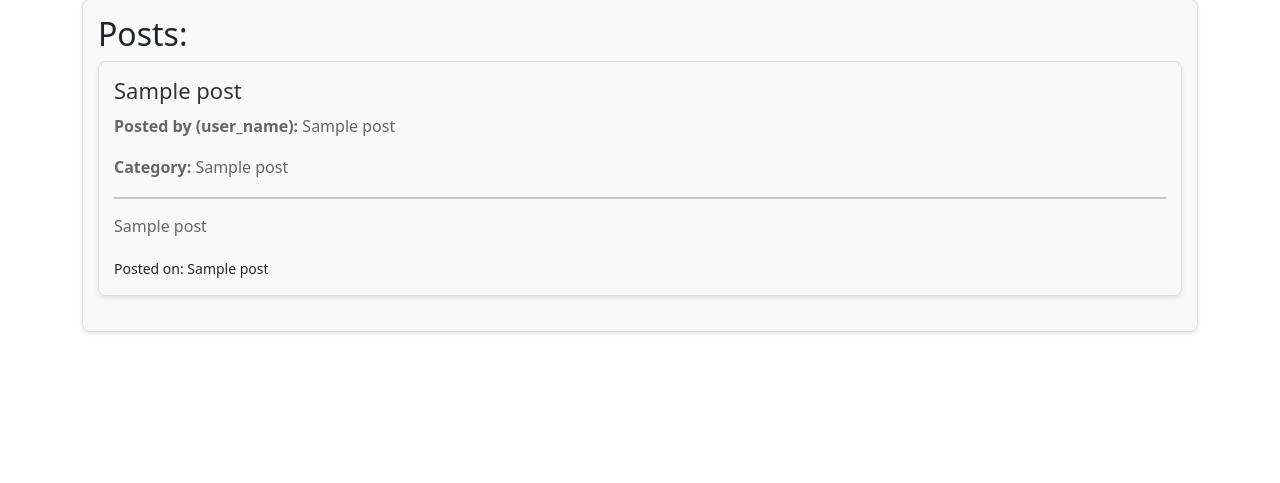
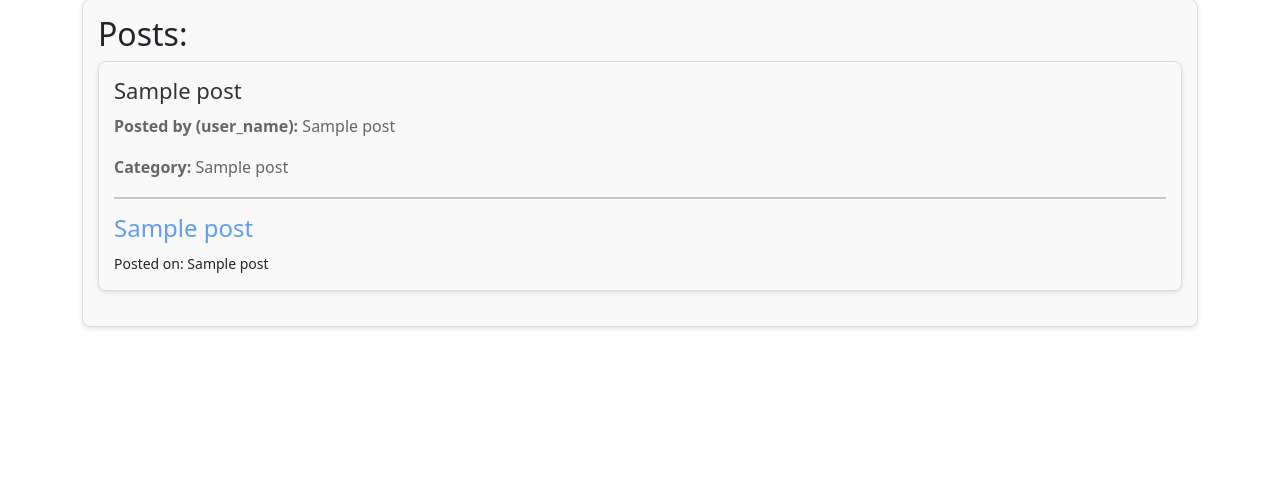
Before and after one commit to s-faiq-haider-n/GIKOKO, a Flask app: page /fetch_gPosts in a window 1280 px wide. Shown: the part 135-618 px from the top of the page. Run offline with Flask 3, Linux system fonts and the light colour scheme; the visitor is signed in with stand-in values (Sample User, id 1); a database or web service that is not in the repository returns one stand-in record (values such as "Sample title"); some libraries are stand-ins or nearby versions.

```diff
--- a/static/posts_fetched.css
+++ b/static/posts_fetched.css
@@ -126,3 +126,8 @@
     color: #444;
     font-size: 18px;
 }
+
+/* Define a CSS rule to target h4 elements with a specific class */
+h4.custom-heading {
+    color: #5e9dfc;
+}
--- a/templates/Homepage.html
+++ b/templates/Homepage.html
@@ -151,7 +151,6 @@
                         <div class="mb-3">
                             <label for="gender" class="form-label">Gender:</label>
                             <select id="gender" name="genderInput" class="form-select">
-                                <option value="Other">Other</option>
                                 <option value="Male">Male</option>
                                 <option value="Female">Female</option>
                                 <!-- <option value="Non-Binary">Non-Binary</option> -->
--- a/templates/login.html
+++ b/templates/login.html
@@ -34,6 +34,8 @@
                 <hr>
                 <p class="text-center">Don't have an account? <a href="/create" id="createAccountLink">Create
                         One</a></p>
+                <hr>
+                <center><a href="#" id="createAccountLink">About us.</a></center>
             </div>
         </div>
     </div>
--- a/templates/posts_fetched.html
+++ b/templates/posts_fetched.html
@@ -55,7 +55,7 @@
                 <p><strong>Posted by (user_name):</strong> {{post[6]}}</p> <!-- Assuming 'author' is a column -->
                 <p><strong>Category:</strong> {{ post[3] }}</p> <!-- Assuming 'category' is a column -->
                 <hr>
-                <p>{{ post[5]}}</p> <!-- Assuming 'content' is a column -->
+                <h4 class="custom-heading">{{ post[5]}}</h4> <!-- Assuming 'content' is a column -->
                 <small>Posted on: {{ post[2] }}</small> <!-- Assuming 'post_time' is a column -->
             </div>
             {% endfor %}
--- a/templates/user_posts_fetched.html
+++ b/templates/user_posts_fetched.html
@@ -52,7 +52,7 @@
                     <p><strong>Posted by (user_name):</strong> {{ post[6] }}</p>
                     <p><strong>Category:</strong> {{ post[3] }}</p>
                     <hr>
-                    <p>{{ post[5] }}</p>
+                    <h4 class="custom-heading">{{ post[5]}}</h4> <!-- Assuming 'content' is a column -->
                     <small>Posted on: {{ post[2] }}</small>
                     <div class="mt-3">
                         <!-- Edit Button -->
```
Also changed, not shown: static/WhatsApp Image 2024-05-09 at 1.32.40 AM.jpeg (added), static/crown_dp.jpeg (added), static/faiq_dp.jpeg (added).
